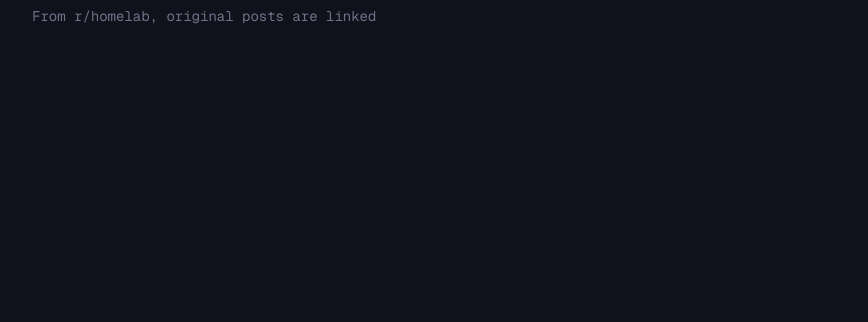
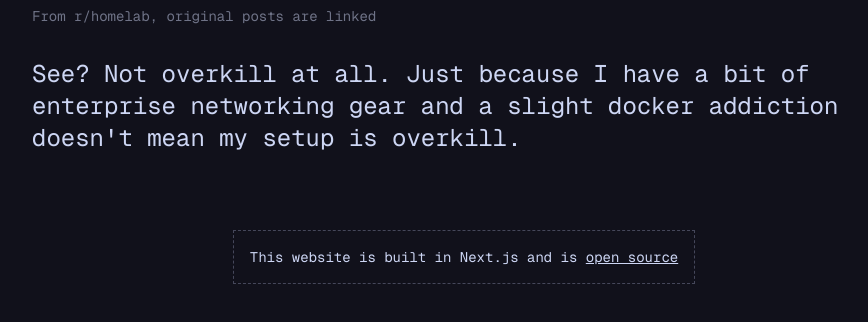
Before and after one commit to Inglan/notoverkill.com, a Next.js app: page / in a window 1280 px wide. Shown: the part 6447-6769 px from the top of the page, without its empty margins (176-1044 px from the left). Before the commit the page ends 6489 px from the top, so only its background shows below. Built offline with nearby package versions, Linux system fonts and the light colour scheme.

Commit message:
add footer

```diff
--- a/app/page.tsx
+++ b/app/page.tsx
@@ -9,6 +9,7 @@ import {
   Container,
   Gauge,
 } from "lucide-react";
+import Link from "next/link";
 
 const mySetup = [
   {
@@ -148,6 +149,26 @@ export default function Home() {
             From r/homelab, original posts are linked
           </div>
         </div>
+        <div className="p-4 flex flex-col gap-2 max-w-4xl mx-auto">
+          <h2 className="text-2xl">
+            See? Not overkill at all. Just because I have a bit of enterprise
+            networking gear and a slight docker addiction doesn't mean my setup
+            is overkill.
+          </h2>
+        </div>
+
+        <div className="text-sm p-4 py-15 max-w-4xl mx-auto items-center justify-center flex">
+          <div className="border border-dashed p-4">
+            This website is built in Next.js and is{" "}
+            <Link
+              href="https://github.com/Inglan/notoverkill.com"
+              target="_blank"
+              className="underline"
+            >
+              open source
+            </Link>
+          </div>
+        </div>
       </main>
     </>
   );
```
